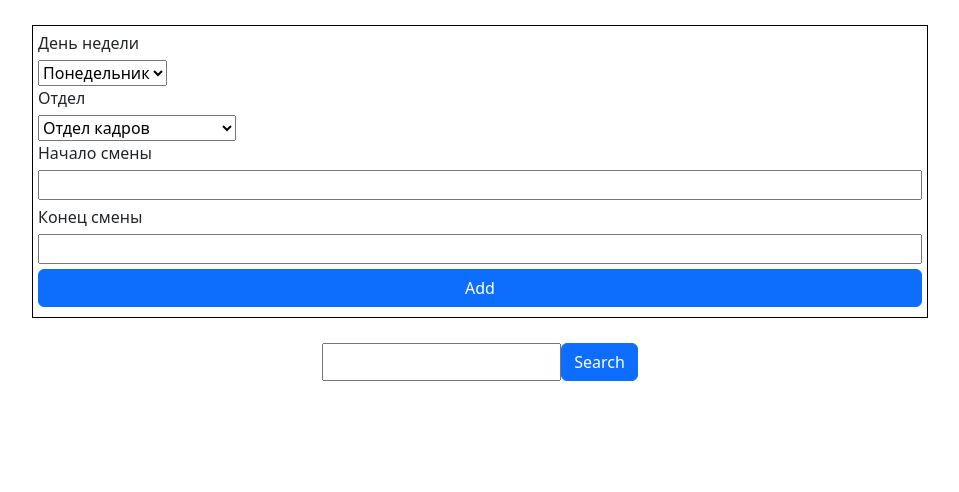
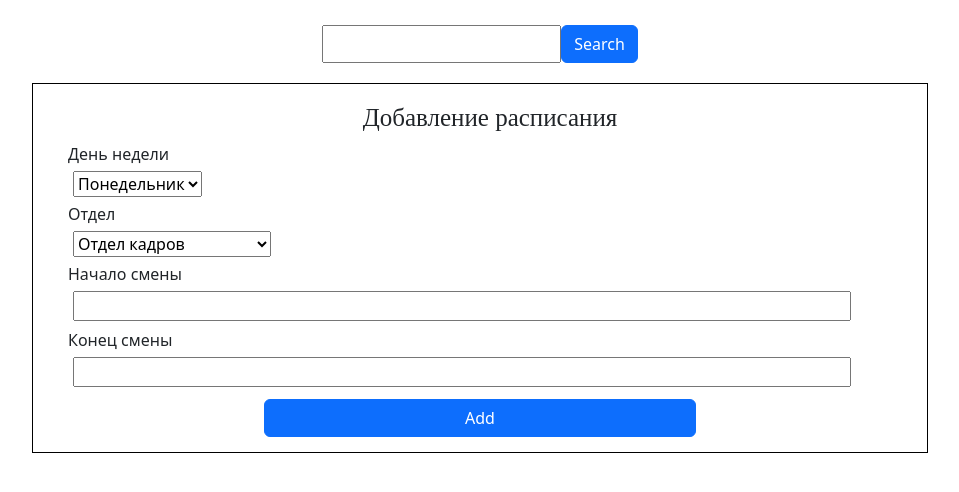
Before and after one commit to Luncent/ITIVPLabs, a PHP site: page /views/index.php in a window 1280 px wide. Shown: the part 125-617 px from the top of the page, without its empty margins (160-1119 px from the left). Run offline with PHP 8.4, Linux system fonts and the light colour scheme; data that the repository does not hold is empty.

Commit message:
улучш стили

```diff
--- a/css/login.css
+++ b/css/login.css
@@ -10,7 +10,7 @@
 .formLogin{
     border: 1px solid black;
     border-radius: 5px;
-    width: 30%;
+    width: 35%;
     margin: 0 auto;
     padding: 5px;
 }
@@ -36,9 +36,11 @@
     display: flex;
     justify-content: center;
     align-items: center;
+    margin-bottom: 5px;
 }
 
 .phpError p{
     margin: 0 auto;
     color: red;
+    margin-bottom: 5px;
 }
--- a/css/styles.css
+++ b/css/styles.css
@@ -11,25 +11,77 @@ header{
 
 .formAdd{
     border: 1px solid black;
-    padding: 5px;
+    padding: 15px;
     margin: 0 auto;
     margin-bottom: 25px;
     width: 70%;
     display: block;
 }
 
-.formAdd input, .formAdd button, .formAdd label{
+.formAdd input{
+    margin-bottom: 7px;
+    margin-left: 25px;
+    width:90%;
+}
+.formAdd select{
     margin-bottom: 5px;
+    margin-left: 25px;
+}
+
+.formAdd label{
+    margin-bottom: 5px;
+    margin-left: 20px;
+    width: 80%;
+}
+
+.formAdd button{
+    width: 50%;
+}
+
+.buttonAdd{
     width: 100%;
+    display: flex;
+    align-items: center;
+    justify-content: center;
+    margin-top: 5px;
 }
+
+.addLabel{
+    font-size: 25px;
+    font-family: 'Times New Roman', Times, serif;
+    margin: 0;
+    padding: 0;
+}
+
+.addLabelcls{
+    width: 100%;
+    display: flex;
+    align-items: center;
+    justify-content: center;
+    text-align: center;
+}
+
+.d-flex{}
 
 .formSearch{
     width: 60%;
     margin: 0 auto;
+    margin-bottom: 20px;
     display: flex;
     justify-content: center;
 }
 
 .phpError{
+    margin-top: 5px;
+    border: 2px solid red;
+    display: flex;
+    justify-content: center;
+    align-items: center;
+    margin-bottom: 5px;
+}
 
+.phpError p{
+    margin: 0 auto;
+    color: red;
+    margin-bottom: 5px;
 }
--- a/views/index.php
+++ b/views/index.php
@@ -27,7 +27,7 @@
                         if(userEntered()){?>
                             <a class="navbar-brand"><?php echo $_SESSION["user"]->login ?></a>
                             <form action="../Controlers/exitFromAccount.php" method="get">
-                                <button class="btn btn-outline-success" type="submit">Выйти</button>
+                                <button class="btn btn-primary" type="submit">Выйти</button>
                             </form>
                         <?php
                         }
@@ -78,11 +78,11 @@
                             <form action="../Controlers/deleteRowControler.php" method="post">
                                 <input type="hidden" name="action" value="delete">
                                 <input type="hidden" name="id" value="<?php echo $row->id?>">
-                                <button type="submit" class="btn-delete" name="delete">delete</button>
+                                <button type="submit" class="btn btn-primary" name="delete">delete</button>
                             </form>
                             </td>
                             <td>
-                                <button type="button" class="btn-edit" name="edit">edit</button>
+                                <button type="button" class="btn btn-primary" name="edit">edit</button>
                             </td>
                         </tr>
                     <?php }?>
@@ -90,8 +90,17 @@
             </tbody>
         </table>
 
+        <form action="" method="get" class="formSearch">
+            <input type="hidden" name="action" value="search">
+            <input type="text" name="searchLine">
+            <button type="submit" class="btn btn-primary">Search</button>
+        </form>
+
         <form action="../Controlers/addRowControler.php" method="post" class="formAdd">
             <input type="hidden" name="action" value="add">
+            <div class="addLabelcls">
+                <label class ="addLabel">Добавление расписания</label>
+            </div>
             <label for="options">День недели</label>
             <select name="dayOfWeek" id="options">
                 <option value="Понедельник">Понедельник</option>
@@ -113,14 +122,12 @@
             <input type="text" name="startTime">
             <label>Конец смены</label>
             <input type="text" name="endTime">
-            <button type="submit" class="btn btn-primary" name="add">Add</button>
+            <div class="buttonAdd">
+                <button type="submit" class="btn btn-primary" name="add">Add</button>
+            </div>
         </form>
 
-        <form action="" method="get" class="formSearch">
-            <input type="hidden" name="action" value="search">
-            <input type="text" name="searchLine">
-            <button type="submit" class="btn btn-primary">Search</button>
-        </form>
+
     </main>
 
     <script src="https://cdn.jsdelivr.net/npm/bootstrap@5.3.3/dist/js/bootstrap.bundle.min.js" integrity="sha384-YvpcrYf0tY3lHB60NNkmXc5s9fDVZLESaAA55NDzOxhy9GkcIdslK1eN7N6jIeHz" crossorigin="anonymous"></script>
```
